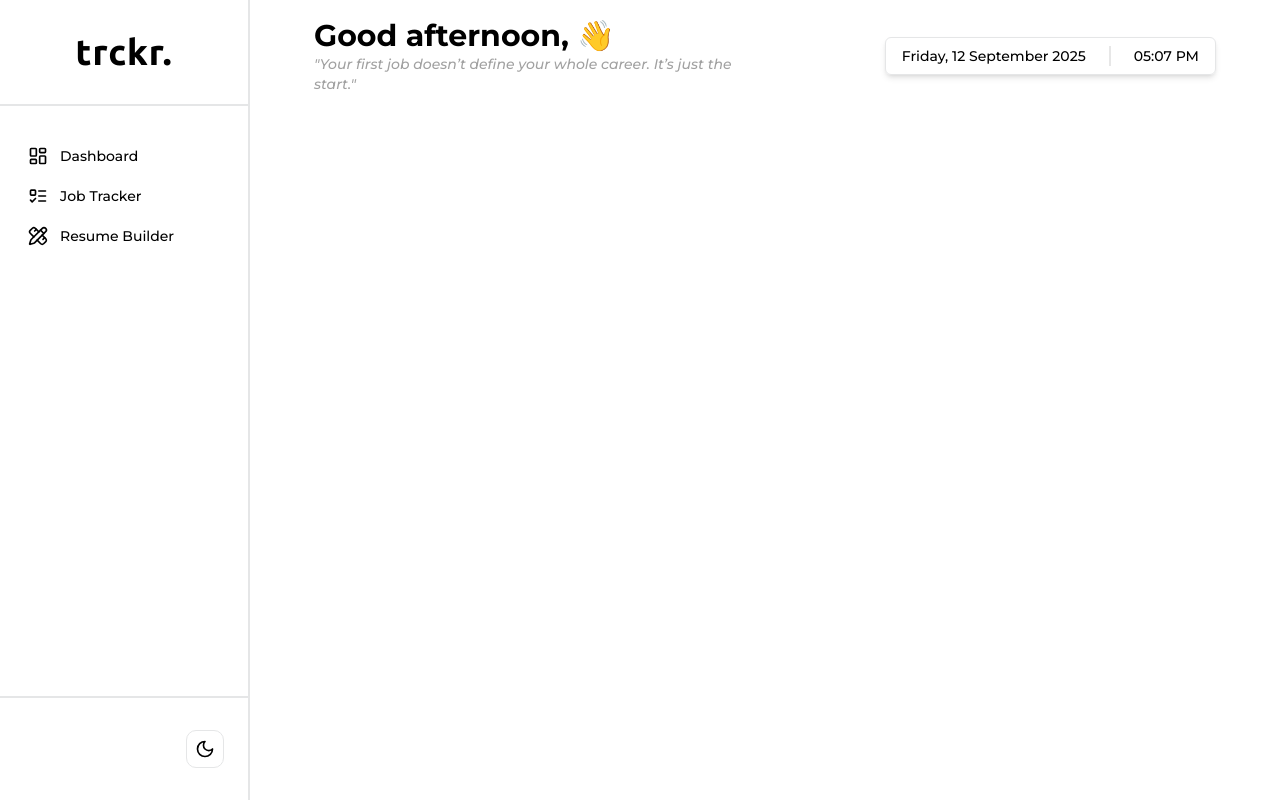
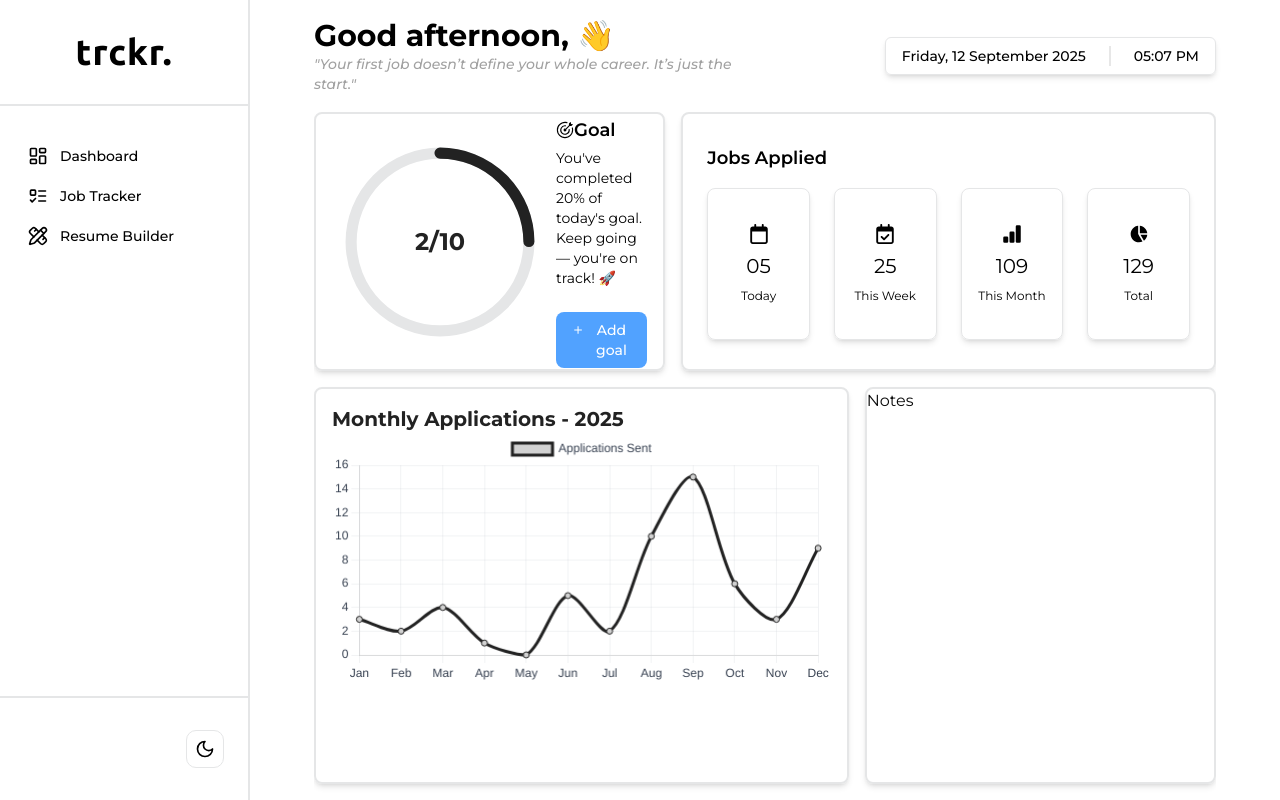
Before and after one commit to romsgolandrina/trckr-job-tracker, a React (Vite) app: page /dashboard in a window 1280 px wide. Built offline with nearby package versions, Linux system fonts and the light colour scheme.

Commit message:
mock ui for dashboard

```diff
--- a/package.json
+++ b/package.json
@@ -11,7 +11,9 @@
   },
   "dependencies": {
     "@tailwindcss/vite": "^4.1.13",
+    "chart.js": "^4.5.0",
     "react": "^19.1.1",
+    "react-chartjs-2": "^5.3.0",
     "react-dom": "^19.1.1",
     "react-icons": "^5.5.0",
     "react-router-dom": "^7.8.2",
--- /dev/null
+++ b/src/pages/main/dashboard/AddGoals.jsx
@@ -0,0 +1,63 @@
+import React from "react";
+import { IoMdAdd } from "react-icons/io";
+import { GoGoal } from "react-icons/go";
+
+const AddGoals = () => {
+  return (
+    <div className="h-full flex flex-row justify-between items-center px-6 gap-4">
+      <div className="flex flex-col gap-8">
+        {/* Radial Progress */}
+        <div class="relative size-50">
+          <svg
+            class="size-full -rotate-90"
+            viewBox="0 0 36 36"
+            xmlns="http://www.w3.org/2000/svg"
+          >
+            <circle
+              cx="18"
+              cy="18"
+              r="16"
+              fill="none"
+              class="stroke-current text-base-300"
+              stroke-width="2"
+            ></circle>
+            <circle
+              cx="18"
+              cy="18"
+              r="16"
+              fill="none"
+              class="stroke-current text-[#222222] dark:text-[#ffffff]"
+              stroke-width="2"
+              stroke-dasharray="100"
+              stroke-dashoffset="75"
+              stroke-linecap="round"
+            ></circle>
+          </svg>
+          <div className="absolute inset-0 flex flex-col items-center justify-center">
+            <span className="text-2xl font-bold text-[#222222] dark:text-white">
+              2/10
+            </span>
+          </div>
+        </div>
+      </div>
+      <div className="flex flex-col gap-6 items-start">
+        <div className="flex flex-col gap-1">
+          <h1 className="text-lg font-semibold flex items-center text-black dark:text-white">
+            <GoGoal />
+            Goal
+          </h1>
+          <p className="text-sm text-black dark:text-white">
+            You've completed 20% of today's goal. Keep going — you're on track!
+            🚀
+          </p>
+        </div>
+        <button className="flex gap-2 text-sm font-medium bg-blue-400 hover:bg-[#222222] text-white px-4 py-2 rounded-md cursor-pointer">
+          <IoMdAdd size={20} />
+          Add goal
+        </button>
+      </div>
+    </div>
+  );
+};
+
+export default AddGoals;
--- /dev/null
+++ b/src/pages/main/dashboard/Notes.jsx
@@ -0,0 +1,7 @@
+import React from "react";
+
+const Notes = () => {
+  return <div>Notes</div>;
+};
+
+export default Notes;
--- /dev/null
+++ b/src/pages/main/dashboard/TotalApplied.jsx
@@ -0,0 +1,35 @@
+import React from "react";
+import { FaRegCalendar, FaRegCalendarCheck } from "react-icons/fa6";
+import { BsBarChartFill } from "react-icons/bs";
+import { BiSolidPieChartAlt2 } from "react-icons/bi";
+
+const TotalApplied = () => {
+  const totalAppli = [
+    { label: "Today", value: "05", Icon: FaRegCalendar },
+    { label: "This Week", value: "25", Icon: FaRegCalendarCheck },
+    { label: "This Month", value: "109", Icon: BsBarChartFill },
+    { label: "Total", value: "129", Icon: BiSolidPieChartAlt2 },
+  ];
+
+  return (
+    <div className="h-full flex flex-col py-4 px-6 justify-center gap-4">
+      <h1 className="text-lg font-semibold text-black dark:text-white">
+        Jobs Applied
+      </h1>
+      <div className="flex gap-6 items-center justify-center">
+        {totalAppli.map((t) => (
+          <div
+            key={t.value}
+            className="flex flex-col gap-2 items-center justify-center border-1 border-base-300 w-32 h-38 rounded-md shadow-md"
+          >
+            <t.Icon size={20} className="text-black dark:text-white" />
+            <h1 className="text-xl text-black dark:text-white">{t.value}</h1>
+            <p className="text-xs text-black dark:text-white">{t.label}</p>
+          </div>
+        ))}
+      </div>
+    </div>
+  );
+};
+
+export default TotalApplied;
--- /dev/null
+++ b/src/pages/main/dashboard/YearReports.jsx
@@ -0,0 +1,97 @@
+import React, { useState, useEffect } from "react";
+import {
+  Chart as ChartJS,
+  CategoryScale,
+  LinearScale,
+  PointElement,
+  LineElement,
+  Title,
+  Tooltip,
+  Legend,
+} from "chart.js";
+import { Line } from "react-chartjs-2";
+
+ChartJS.register(
+  CategoryScale,
+  LinearScale,
+  PointElement,
+  LineElement,
+  Title,
+  Tooltip,
+  Legend
+);
+
+const YearReports = () => {
+  // Example data (applications per day)
+  const data = {
+    labels: [
+      "Jan",
+      "Feb",
+      "Mar",
+      "Apr",
+      "May",
+      "Jun",
+      "Jul",
+      "Aug",
+      "Sep",
+      "Oct",
+      "Nov",
+      "Dec",
+    ],
+    datasets: [
+      {
+        label: "Applications Sent",
+        data: [3, 2, 4, 1, 0, 5, 2, 10, 15, 6, 3, 9], // replace with dynamic data
+        borderColor: "#222222",
+        backgroundColor: "rgb(210, 210, 210)",
+        fill: true,
+        tension: 0.3, // smooth curves
+      },
+    ],
+  };
+
+  const options = {
+    responsive: true,
+    plugins: {
+      legend: {
+        display: true,
+        labels: {
+          color: "#374151", // text-gray-700
+        },
+      },
+    },
+    scales: {
+      x: {
+        ticks: { color: "#374151" },
+        grid: { color: "rgba(209, 213, 219, 0.3)" }, // light gray
+      },
+      y: {
+        ticks: { color: "#374151" },
+        grid: { color: "rgba(209, 213, 219, 0.3)" },
+      },
+    },
+  };
+
+  const [date, setDate] = useState(new Date());
+
+  useEffect(() => {
+    const timer = setInterval(() => setDate(new Date()), 1000);
+    return function cleanup() {
+      clearInterval(timer);
+    };
+  });
+
+  return (
+    <div className="p-4">
+      <h1 className="text-[#222222] flex flex-col gap-1 font-bold text-xl">
+        Monthly Applications - {""}
+        {date.toLocaleDateString("en-GB", {
+          year: "numeric",
+        })}
+      </h1>
+      <Line data={data} options={options} />
+    </div>
+  );
+};
+
+export default YearReports;
--- a/src/pages/main/dashboard/dashboard.jsx
+++ b/src/pages/main/dashboard/dashboard.jsx
@@ -1,9 +1,24 @@
 import React from "react";
+import AddGoals from "./AddGoals";
+import TotalApplied from "./TotalApplied";
+import YearReports from "./YearReports";
+import Notes from "./Notes";
 
 const dashboard = () => {
   return (
-    <div>
-      <div></div>
+    <div className="grid grid-cols-5 grid-rows-5 gap-4 h-full pb-4">
+      <div className="col-span-2 row-span-2 border-2 border-base-300 shadow-md rounded-md">
+        <AddGoals />
+      </div>
+      <div className="col-span-3 row-span-2 col-start-3 border-2 border-base-300 shadow-md rounded-md">
+        <TotalApplied />
+      </div>
+      <div className="col-span-3 row-span-3 row-start-3 border-2 border-base-300 shadow-md rounded-md">
+        <YearReports />
+      </div>
+      <div className="col-span-2 row-span-3 col-start-4 row-start-3 border-2 border-base-300 shadow-md rounded-md">
+        <Notes />
+      </div>
     </div>
   );
 };
```
Also changed, not shown: 1 other file (tests, documents, lock files or other folders).
